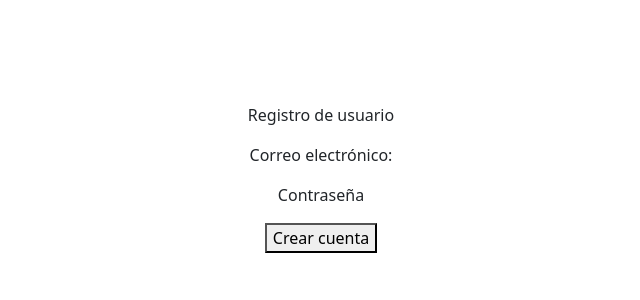
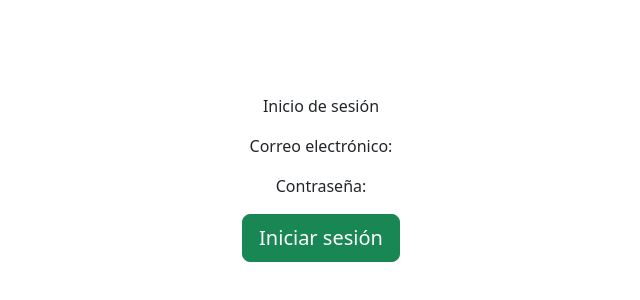
Before and after one commit to souln4me/BigBite-DWM, a plain HTML site: page website/login.html in a window 1280 px wide. Shown: the part 222-522 px from the top of the page, without its empty margins (319-959 px from the left). Drawn offline with nearby package versions, Linux system fonts and the light colour scheme.

Commit message:
B05 - Autenticación y Seguridad - Skeleton

```diff
--- a/website/register.html
+++ b/website/login.html
@@ -11,20 +11,18 @@
         <div class="row">
             <div class="col-12">
                 <div class="d-flex justify-content-center">
-                    <p>Registro de usuario</p>
+                    <p>Inicio de sesión</p>
                 </div>
                 <div class="d-flex justify-content-center">
                     <p> Correo electrónico:</p>
                 </div>
                 <div class="d-flex justify-content-center"></div>
                 <div class="d-flex justify-content-center">
-                    <p>Contraseña</p>
+                    <p>Contraseña:</p>
                 </div>
                 <div class="d-flex justify-content-center"></div>
                 <div class="d-flex justify-content-center">
-                    <button>
-                        Crear cuenta
-                    </button>
+                    <button type="button" class="btn btn-success btn-lg">Iniciar sesión</button>
                 </div>
             </div>
         </div>
```
